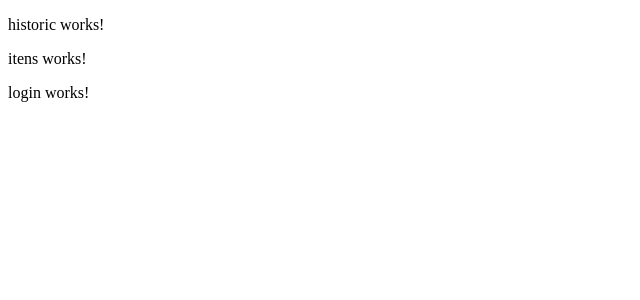
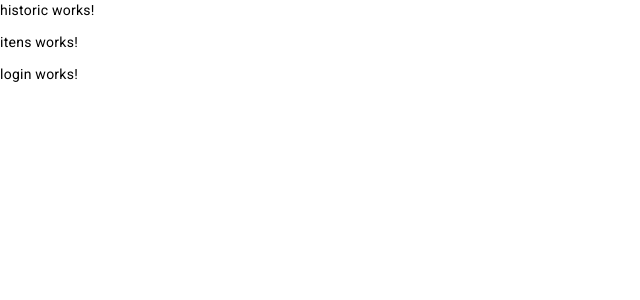
Before and after one commit to underlineg/sharedbuylists, an Angular app in the folder sharedbuylists/: page / in a window 1280 px wide. Shown: the top 300 px of the page, without its empty margins (0-640 px from the left). Built offline with nearby package versions, Linux system fonts and the light colour scheme.

Commit message:
0.0.1 added material design

```diff
--- a/sharedbuylists/angular.json
+++ b/sharedbuylists/angular.json
@@ -30,6 +30,7 @@
               "src/assets"
             ],
             "styles": [
+              "@angular/material/prebuilt-themes/indigo-pink.css",
               "src/styles.scss"
             ],
             "scripts": []
@@ -90,6 +91,7 @@
               "src/assets"
             ],
             "styles": [
+              "@angular/material/prebuilt-themes/indigo-pink.css",
               "src/styles.scss"
             ],
             "scripts": []
--- a/sharedbuylists/package.json
+++ b/sharedbuylists/package.json
@@ -11,10 +11,12 @@
   "private": true,
   "dependencies": {
     "@angular/animations": "^17.0.0",
+    "@angular/cdk": "^17.0.1",
     "@angular/common": "^17.0.0",
     "@angular/compiler": "^17.0.0",
     "@angular/core": "^17.0.0",
     "@angular/forms": "^17.0.0",
+    "@angular/material": "^17.0.1",
     "@angular/platform-browser": "^17.0.0",
     "@angular/platform-browser-dynamic": "^17.0.0",
     "@angular/router": "^17.0.0",
--- a/sharedbuylists/src/app/app.config.ts
+++ b/sharedbuylists/src/app/app.config.ts
@@ -2,7 +2,8 @@ import { ApplicationConfig } from '@angular/core';
 import { provideRouter } from '@angular/router';
 
 import { routes } from './app.routes';
+import { provideAnimations } from '@angular/platform-browser/animations';
 
 export const appConfig: ApplicationConfig = {
-  providers: [provideRouter(routes)]
+  providers: [provideRouter(routes), provideAnimations()]
 };
--- a/sharedbuylists/src/index.html
+++ b/sharedbuylists/src/index.html
@@ -6,8 +6,10 @@
   <base href="/">
   <meta name="viewport" content="width=device-width, initial-scale=1">
   <link rel="icon" type="image/x-icon" href="favicon.ico">
+  <link href="https://fonts.googleapis.com/css2?family=Roboto:wght@300;400;500&display=swap" rel="stylesheet">
+  <link href="https://fonts.googleapis.com/icon?family=Material+Icons" rel="stylesheet">
 </head>
-<body>
+<body class="mat-typography">
   <app-root></app-root>
 </body>
 </html>
--- a/sharedbuylists/src/styles.scss
+++ b/sharedbuylists/src/styles.scss
@@ -1 +1,4 @@
 /* You can add global styles to this file, and also import other style files */
+
+html, body { height: 100%; }
+body { margin: 0; font-family: Roboto, "Helvetica Neue", sans-serif; }
```
Also changed, not shown: 1 other file (tests, documents, lock files or other folders).
